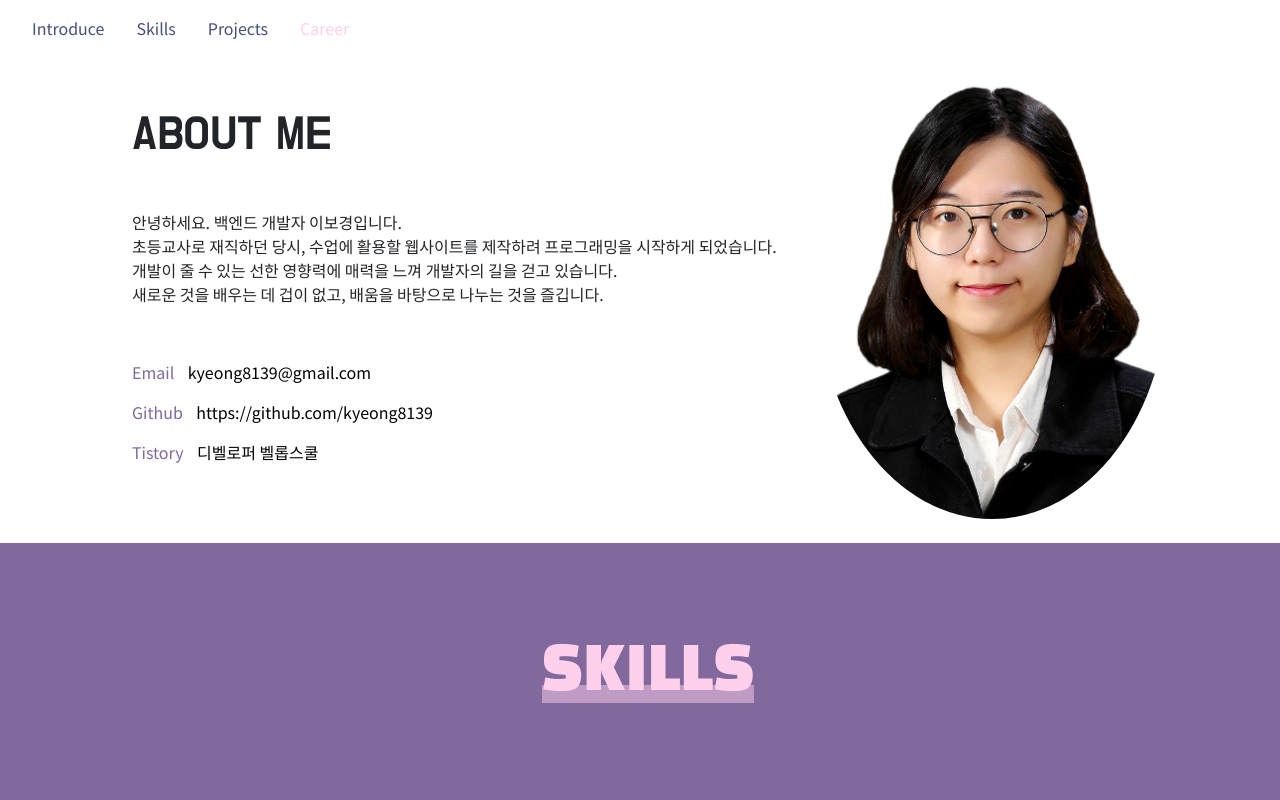
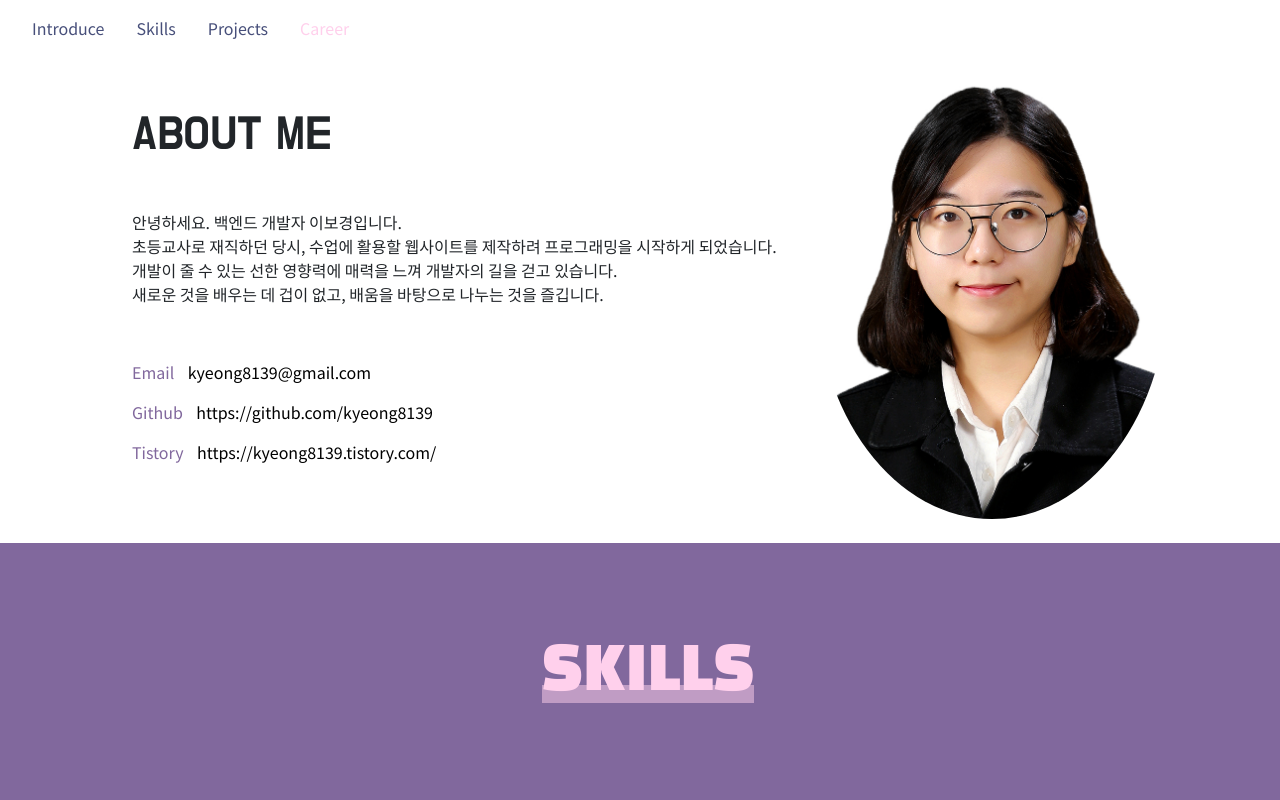
Before and after one commit to kyeong8139/portfolio, a Vue app: page / in a window 1280 px wide. Shown: the top 800 px of the page. Built offline with nearby package versions, Linux system fonts and the light colour scheme.

Commit message:
change blog url to domain

```diff
--- a/src/components/main/Introduction.vue
+++ b/src/components/main/Introduction.vue
@@ -13,7 +13,7 @@
                         <div class="contact-container">
                             <p>Email <a href="mailto:kyeong8139@gmail.com">kyeong8139@gmail.com</a></p>
                             <p>Github <a href="https://github.com/kyeong8139">https://github.com/kyeong8139</a></p>
-                            <p>Tistory <a href="https://kyeong8139.tistory.com/">디벨로퍼 벨롭스쿨</a></p>
+                            <p>Tistory <a href="https://kyeong8139.tistory.com/">https://kyeong8139.tistory.com/</a></p>
                         </div>
                     </div>
                 </div>
```
Also changed, not shown: 3 other files (tests, documents, lock files or other folders).
